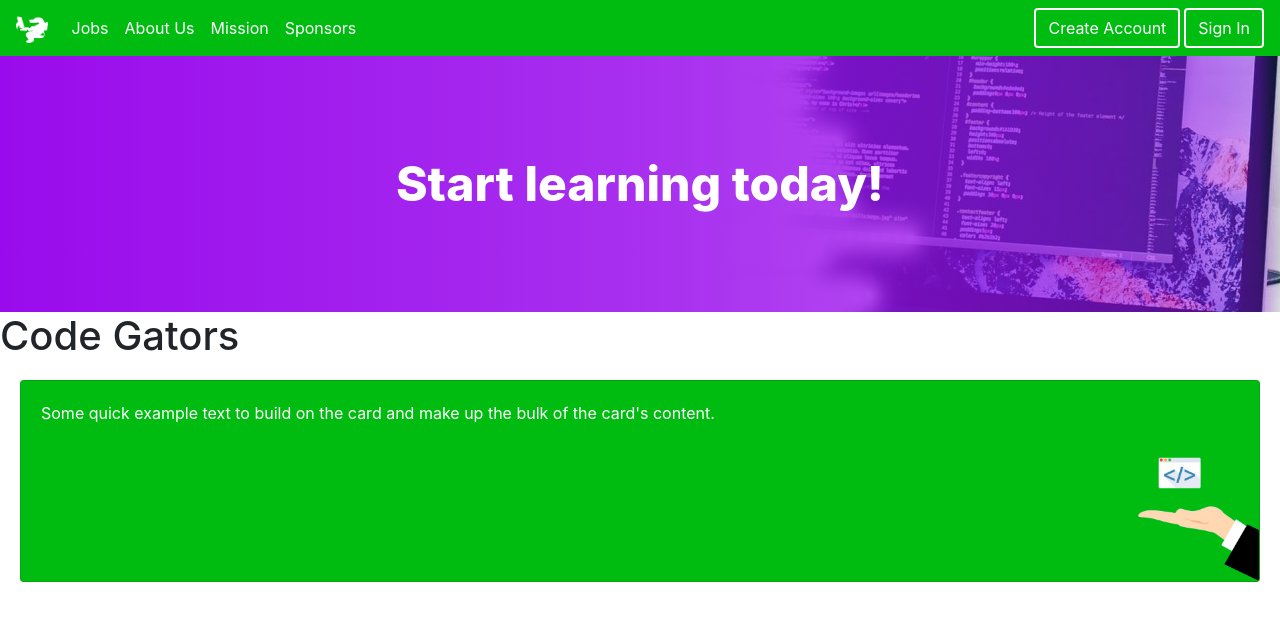
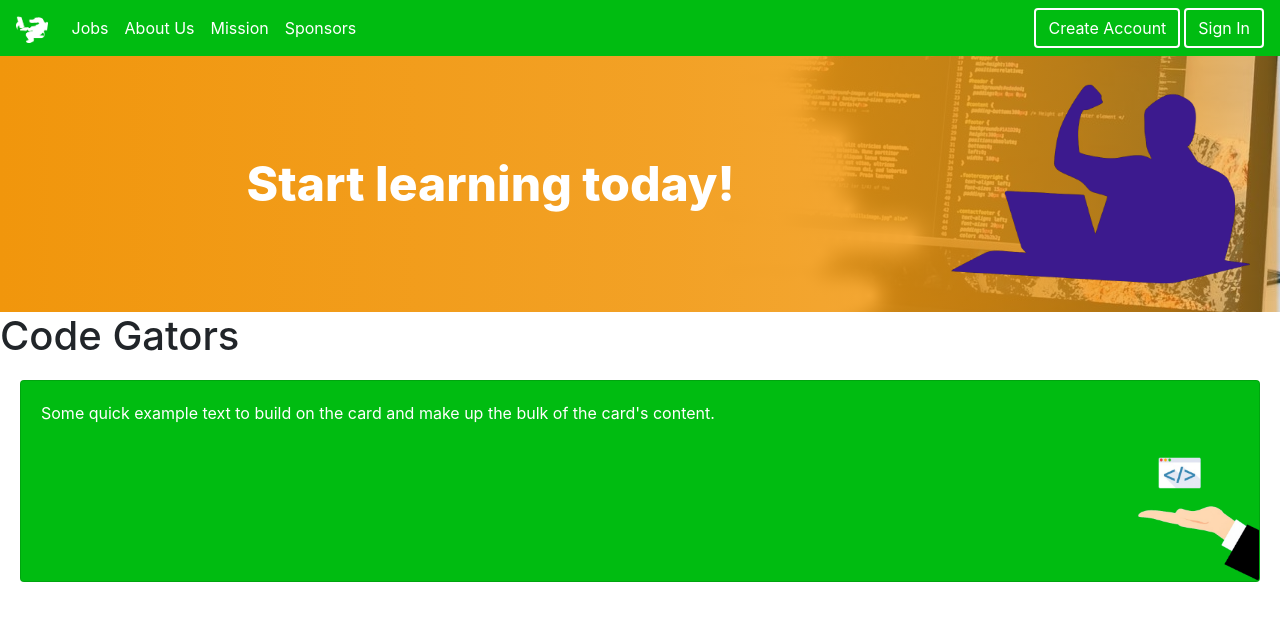
Before and after one commit to code-gators/codegators, a Vue app: page / in a window 1280 px wide. Shown: the top 620 px of the page. Built offline with nearby package versions, Linux system fonts and the light colour scheme.

Commit message:
home page tweaks

```diff
--- a/package.json
+++ b/package.json
@@ -9,6 +9,9 @@
     "test:unit": "vue-cli-service test:unit"
   },
   "dependencies": {
+    "@fortawesome/fontawesome-svg-core": "^1.2.18",
+    "@fortawesome/free-solid-svg-icons": "^5.8.2",
+    "@fortawesome/vue-fontawesome": "^0.1.6",
     "bootstrap": "^4.3.1",
     "bootstrap-vue": "^2.0.0-rc.22",
     "core-js": "^2.6.5",
--- a/src/components/FocusBlock.vue
+++ b/src/components/FocusBlock.vue
@@ -3,6 +3,9 @@
     <div class="FocusBlock__Body">
       <div class="FocusBlock__Body__Title">
         Start learning today!
+      </div>
+      <div>
+        <img :src="require('../assets/happy_coder.png')" alt="Gator" />
       </div>
     </div>
   </div>
@@ -12,14 +15,21 @@
 .FocusBlock {
   height: 32vh;
   &__Body {
+    &__Title {
+      padding-left: 30px;
+    }
+    img {
+      height: 28vh;
+      margin-right: 30px;
+    }
     display: flex;
     align-items: center;
 
     background-image: linear-gradient(
         to left,
         rgba(255, 0, 0, 0),
-        5%,
-        rgba(153, 11, 236, 1)
+        1%,
+        rgb(241, 150, 12)
       ),
       url("~@/assets/laptop_code.png"); /* Standard syntax (must be last) */
     background-repeat: no-repeat;
@@ -48,10 +58,6 @@
       color: rgb(226, 223, 31);
     }
   }
-
-  img {
-    height: 30px;
-  }
   &__Buttons button {
     background: #00bc11;
 
```
Also changed, not shown: src/assets/happy_coder.png (added), 1 other file (tests, documents, lock files or other folders).
